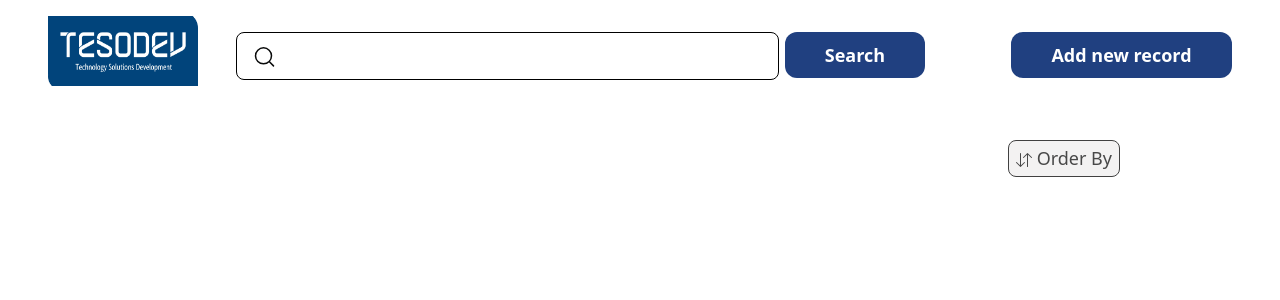
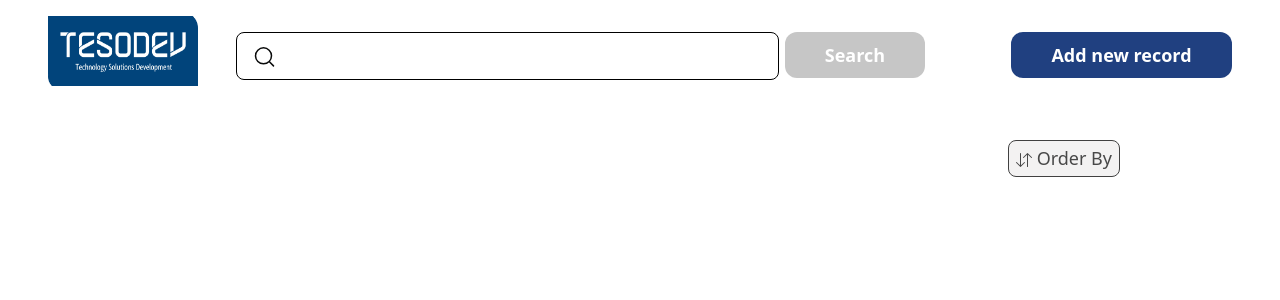
Before and after one commit to TansuCam/react-challenge, a React (Create React App) app: page /listpage in a window 1280 px wide. Shown: the top 300 px of the page. Built offline with nearby package versions, Linux system fonts and the light colour scheme.

Commit message:
add disabled state search buttons

```diff
--- a/src/components/SearchResult.js
+++ b/src/components/SearchResult.js
@@ -72,11 +72,15 @@ function SearchResult({ placeholder, value, listPage = false, onClick }) {
         />
         {listPage ? (
           <div onClick={search}>
-            <Button>Search</Button>
+            <Button disabled={searchWord.length >= 2 ? false : true}>
+              Search
+            </Button>
           </div>
         ) : (
           <div onClick={seeMore}>
-            <Button>Search</Button>
+            <Button disabled={searchWord.length >= 2 ? false : true}>
+              Search
+            </Button>
           </div>
         )}
       </div>
```
